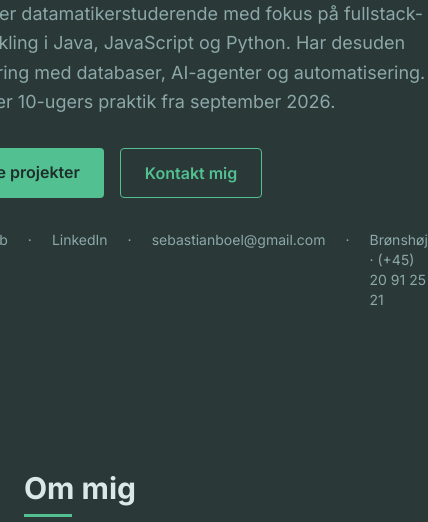
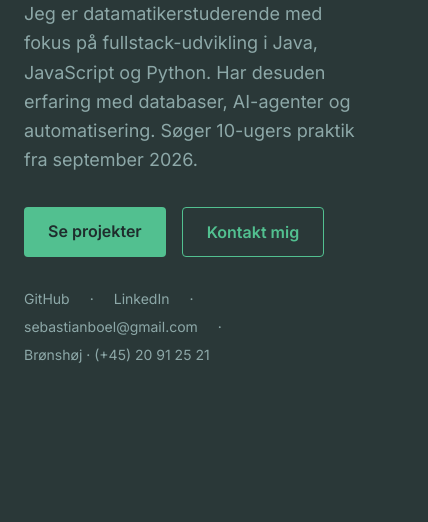
Before and after one commit to SebastianBoel/portfolio, a plain HTML site: page index.html in a window 390 px wide. Shown: the part 573-1095 px from the top of the page, 428 px wide, since content can reach past the window. Drawn offline with nearby package versions, Linux system fonts and the light colour scheme.

Commit message:
Fix horizontal overflow on mobile
The hero and footer contact-links rows lacked flex-wrap, so on narrow
screens they forced the page wider than the viewport and cropped
content off the left edge. Also add overflow-x: hidden as a safety
net against similar issues.

```diff
--- a/index.html
+++ b/index.html
@@ -34,6 +34,7 @@
     <style>
         * { font-family: 'Inter', sans-serif; }
         html { scroll-behavior: smooth; }
+        html, body { max-width: 100%; overflow-x: hidden; }
         html.lang-da [data-lang="en"] { display: none; }
         html.lang-en [data-lang="da"] { display: none; }
         .lang-btn { color: #8da8a8; }
@@ -143,7 +144,7 @@
                         <span data-lang="da">Kontakt mig</span><span data-lang="en">Contact me</span>
                     </a>
                 </div>
-                <div class="flex gap-5 mt-8 text-sm text-[#8da8a8]">
+                <div class="flex flex-wrap gap-x-5 gap-y-2 mt-8 text-sm text-[#8da8a8]">
                     <a href="https://github.com/SebastianBoel" target="_blank" class="hover:text-[#52c090] transition-colors">GitHub</a>
                     <span>·</span>
                     <a href="https://www.linkedin.com/in/sebastian-boel-nielsen-4b0a643a/" target="_blank" class="hover:text-[#52c090] transition-colors">LinkedIn</a>
@@ -487,7 +488,7 @@
            class="inline-block bg-[#52c090] text-[#1f2d2d] font-semibold px-8 py-4 rounded text-lg hover:bg-[#3da878] transition-colors">
             sebastianboel@gmail.com
         </a>
-        <div class="flex justify-center gap-8 mt-12 text-[#8da8a8] text-sm">
+        <div class="flex flex-wrap justify-center gap-x-8 gap-y-2 mt-12 text-[#8da8a8] text-sm">
             <a href="https://github.com/SebastianBoel" target="_blank" class="hover:text-[#52c090] transition-colors">GitHub</a>
             <span>·</span>
             <a href="https://www.linkedin.com/in/sebastian-boel-nielsen-4b0a643a/" target="_blank" class="hover:text-[#52c090] transition-colors">LinkedIn</a>
```
Also changed, not shown: spinchy.html (+1 -0 lines), studymind.html (+1 -0 lines).
